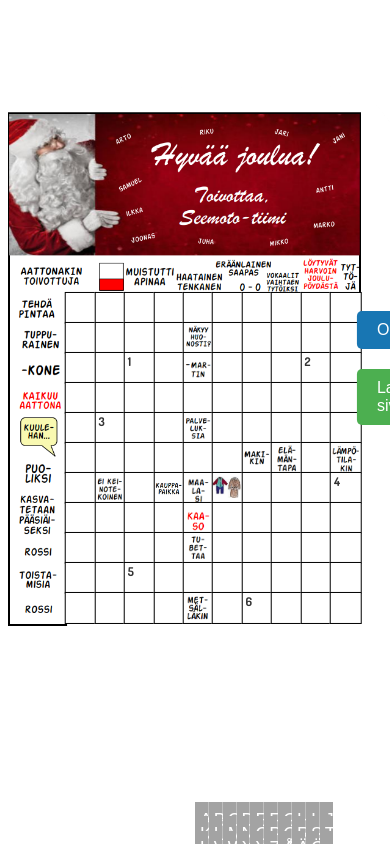
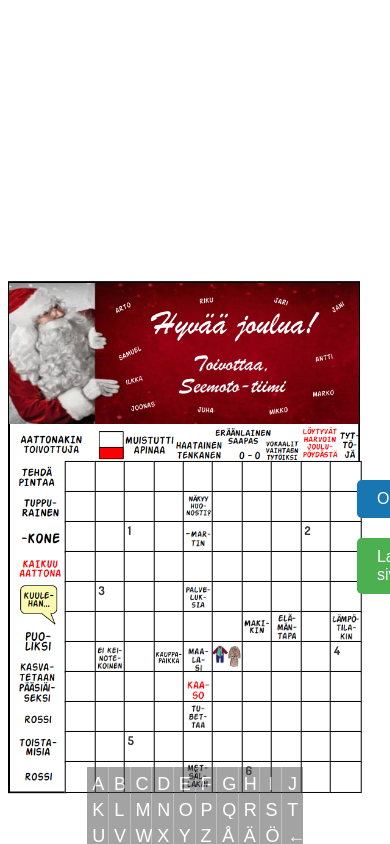
Before and after one commit to DeveloperWizard83/ristikko2021, a React (Vite) app: page / in a window 390 px wide. Built offline with nearby package versions, Linux system fonts and the light colour scheme.

Commit message:
Paranneltu css

```diff
--- a/src/CrosswordGrid.css
+++ b/src/CrosswordGrid.css
@@ -33,7 +33,7 @@
   height: 100%;
   background-color: white;
   border: 3px solid #000;
-  font-size: 38px;
+  font-size: 50px;
   display: flex;
   align-items: center;
   justify-content: center;
@@ -264,6 +264,25 @@
   }
 }
 
+
+@media (max-width: 1024px) {
+
+  /* Add bottom padding to the crossword grid container equivalent to the keyboard's height plus some extra space */
+
+
+  .grid-item {
+
+    border: 1px solid #000;
+    font-size: 26px;
+
+  }
+  .static-number {
+    font-size: 14px;
+    top: 1px;
+    left: 3px;
+
+  }
+}
 @media screen and (max-width: 650px) {
   /* CSS rules for screens smaller than 768px */
 
--- a/src/CustomKeyboard.css
+++ b/src/CustomKeyboard.css
@@ -4,13 +4,15 @@
 @media (max-width: 1024px) {
     .custom-keyboard-container {
         display: flex;
-
         position: fixed;
         bottom: 0;
+        left: 50%; /* Add this to start the container in the center */
+        transform: translateX(-50%); /* Add this to shift the container back to the center */
         justify-content: center;
-
-
+        width: 100%; /* Stretch the container across the width of the screen */
+        max-width: 600px; /* Set a max-width to prevent it from getting too wide */
         z-index: 1; /* Make sure this is not higher than the crossword grid's z-index */
+        /* ... other styles ... */
     }
 
     .custom-keyboard {
@@ -57,4 +59,81 @@
       .canvas {
         top: calc(30% + 3.6vw)
       }
+
     }
+
+    @media (max-width: 900px) {
+        .custom-keyboard-container {
+            display: flex;
+            position: fixed;
+            bottom: 0;
+            left: 50%; /* Add this to start the container in the center */
+            transform: translateX(-50%); /* Add this to shift the container back to the center */
+            justify-content: center;
+            width: 100%; /* Stretch the container across the width of the screen */
+            max-width: 600px; /* Set a max-width to prevent it from getting too wide */
+            z-index: 1; /* Make sure this is not higher than the crossword grid's z-index */
+            /* ... other styles ... */
+        }
+
+        .custom-keyboard {
+            display: grid;
+            grid-template-columns: repeat(10, 3.3vw);
+            grid-template-rows: repeat(3, 4.42vw);
+           gap: 1px;
+
+
+            max-width: 600px; /* Or whatever maximum width you prefer */
+            opacity: 0.5;
+            background: rgba(0,0,0,0.5);
+
+
+
+
+            /* No need to set top, left, or bottom properties here as the container takes care of positioning */
+        }
+
+
+        .canvas {
+            top: calc(25% + 3.6vw)
+          }
+
+    }
+
+    @media (max-width: 400px) {
+        .custom-keyboard-container {
+            display: flex;
+            position: fixed;
+            bottom: 0;
+            left: 50%; /* Add this to start the container in the center */
+            transform: translateX(-50%); /* Add this to shift the container back to the center */
+            justify-content: center;
+            width: 100%; /* Stretch the container across the width of the screen */
+            max-width: 600px; /* Set a max-width to prevent it from getting too wide */
+            z-index: 1; /* Make sure this is not higher than the crossword grid's z-index */
+            /* ... other styles ... */
+        }
+
+        .custom-keyboard {
+            display: grid;
+            grid-template-columns: repeat(10, 5.3vw);
+            grid-template-rows: repeat(3, 6.42vw);
+           gap: 1px;
+
+
+            max-width: 600px; /* Or whatever maximum width you prefer */
+            opacity: 0.5;
+            background: rgba(0,0,0,0.5);
+
+
+
+
+            /* No need to set top, left, or bottom properties here as the container takes care of positioning */
+        }
+
+
+        .canvas {
+            top: calc(50% + 3.6vw)
+          }
+
+    }
```
